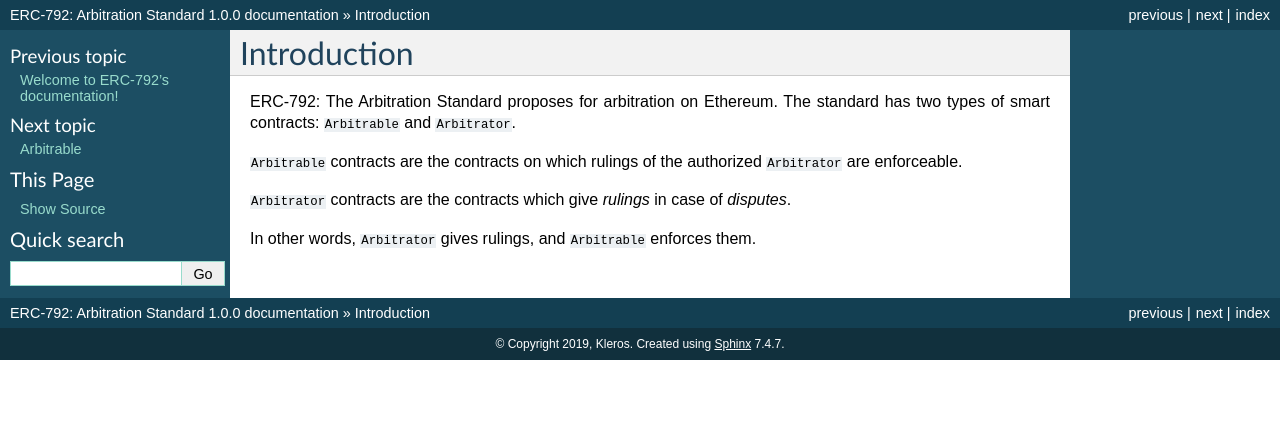
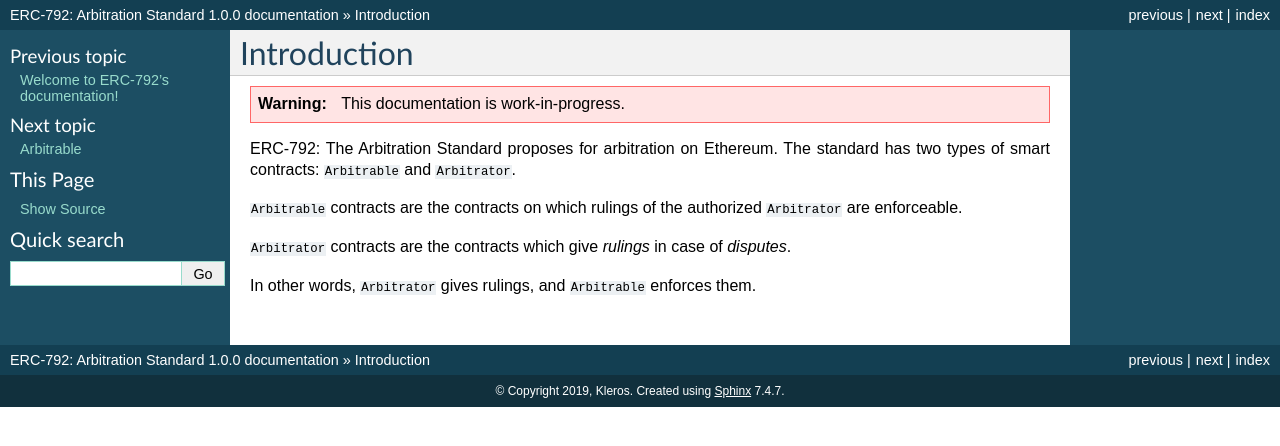
Before and after one commit to kleros/erc-792, a Sphinx documentation site: the page built from docs/introduction.rst, in a window 1280 px wide. Shown: the top 446 px of the page. Built offline with Sphinx 7.4.7, drawn with Linux system fonts in a browser that asks for light colours.

Commit message:
refactor(introduction): add work-in-progress warning

```diff
--- a/docs/introduction.rst
+++ b/docs/introduction.rst
@@ -1,6 +1,9 @@
 ===============
 Introduction
 ===============
+
+.. warning::
+  This documentation is work-in-progress.
 
 ERC-792: The Arbitration Standard proposes for arbitration on Ethereum. The standard has two types of smart contracts: ``Arbitrable`` and ``Arbitrator``.
 
```
